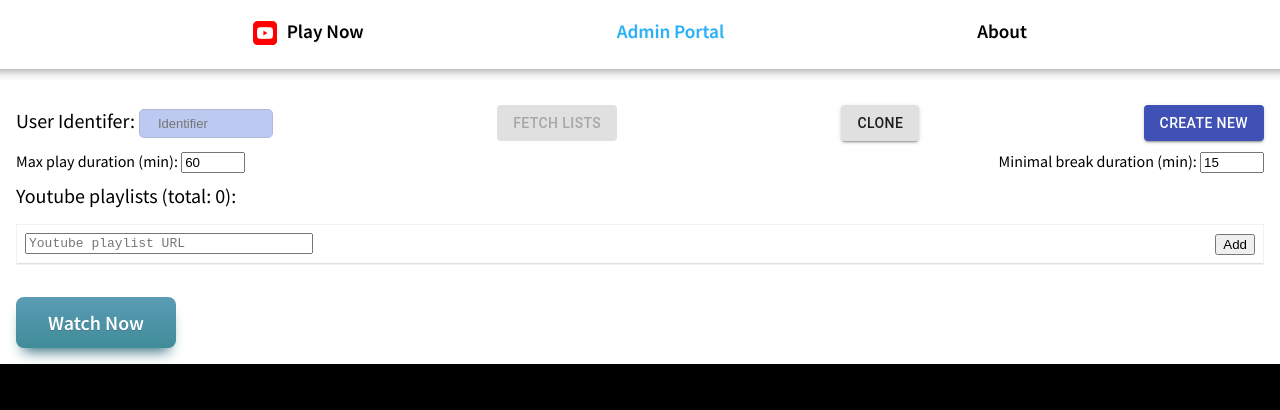
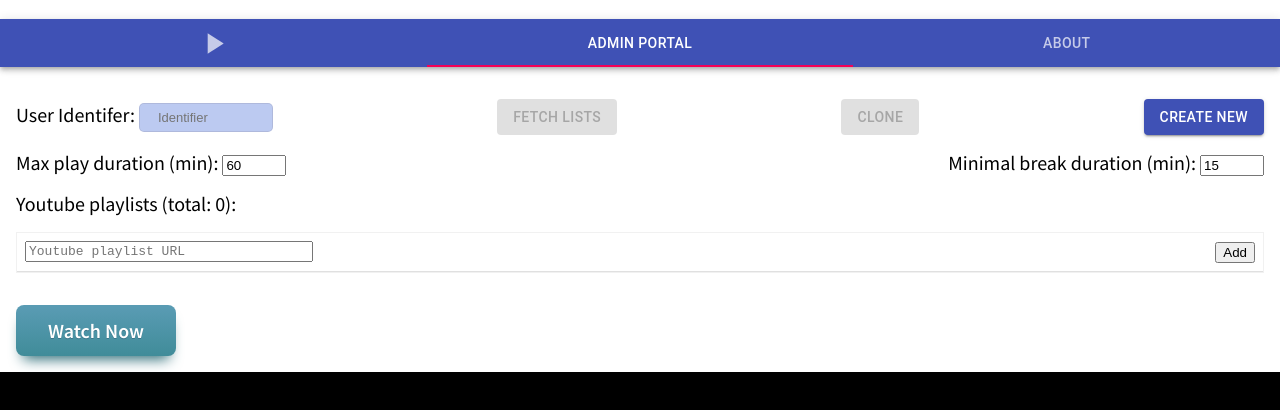
Before and after one commit to hex0cter/youtube-explicit, a React (Create React App) app: page /admin in a window 1280 px wide. Shown: the top 410 px of the page. Built offline with nearby package versions, Linux system fonts and the light colour scheme.

Commit message:
Update the menu

```diff
--- a/src/components/About/index.module.css
+++ b/src/components/About/index.module.css
@@ -74,7 +74,7 @@
 }
 
 a:visited {
-  color: #1F3A4C;
+  color: #f4f6f8;
 }
 
 a:hover {
--- a/src/components/Admin/index.js
+++ b/src/components/Admin/index.js
@@ -213,7 +213,7 @@ class Admin extends React.Component {
           <Button variant="contained" color="default" disabled={this.props.userIdentifier === ""}>Fetch lists</Button>
         </div>
         <div onClick={this.clonePlaylists}>
-          <Button variant="contained" color="default">Clone</Button>
+          <Button variant="contained" color="default" disabled={this.props.userIdentifier === ""}>Clone</Button>
         </div>
         <div onClick={this.generateNewUserIdentifier}>
           <Button variant="contained" color="primary">Create new</Button>
--- a/src/components/Admin/index.module.css
+++ b/src/components/Admin/index.module.css
@@ -112,5 +112,7 @@
   display: flex;
   flex-wrap: wrap;
   justify-content: space-between;
-  padding: 10px 0;
+  padding: 15px 0;
+  font-family: "Source Sans Pro","HelveticaNeue-Light","Helvetica Neue Light","Helvetica Neue",Helvetica,Arial,"Lucida Grande",sans-serif;
+  font-size: 20px;
 }
--- a/src/components/Menu/index.js
+++ b/src/components/Menu/index.js
@@ -1,15 +1,65 @@
 import React from 'react'
 import styles from './index.module.css'
+import Tabs from '@material-ui/core/Tabs';
+import Tab from '@material-ui/core/Tab';
+import AppBar from '@material-ui/core/AppBar';
+import PlayArrowIcon from '@material-ui/icons/PlayArrow';
+
+function a11yProps(index) {
+  return {
+    id: `nav-tab-${index}`,
+    'aria-controls': `nav-tabpanel-${index}`,
+  };
+}
+
+function LinkTab(props) {
+  return (
+    <Tab
+      component="a"
+      onClick={(event) => {
+        event.preventDefault();
+      }}
+      {...props}
+    />
+  );
+}
+
+const pages = [
+  {
+    index: 1,
+    value: "admin",
+    url: "/admin"
+  },
+  {
+    index: 2,
+    value: "about",
+    url: "/about"
+  }
+]
+
+const handleNav = (event, index) => {
+  const page = pages.filter(e => e.index === index)[0]
+  window.location = page.url
+}
 
 const Menu = (props) => {
+  const page = pages.filter(e => e.value === props.current)[0]
+  const current = page.index
+
   return(
-  <div>
-    <div className={styles.Menu}>
-        <div className={styles.Default} onClick={() => window.location = '/'}><img src='/logo192.png' alt='logo' width='24px' />Play Now</div>
-        <div className={props.current === 'admin' ? styles.Current : styles.Default} onClick={() => window.location = '/admin'}>Admin Portal</div>
-        <div className={props.current === 'about' ? styles.Current : styles.Default} onClick={() => window.location = '/about'}>About</div>
-    </div>
-    <hr className={styles.styleFive} />
+  <div className={styles.Menu}>
+    <AppBar position="static">
+        <Tabs
+          variant="fullWidth"
+          value={current}
+          onChange={handleNav}
+          aria-label="nav tabs example"
+        >
+          <LinkTab label={<PlayArrowIcon fontSize="large" />} href="/" {...a11yProps(0)} />
+          <LinkTab label="Admin portal" href="/admin" {...a11yProps(1)} />
+          <LinkTab label="About" href="/about" {...a11yProps(2)} />
+        </Tabs>
+      </AppBar>
   </div>
 )}
 
--- a/src/components/Menu/index.module.css
+++ b/src/components/Menu/index.module.css
@@ -5,10 +5,10 @@
   padding: 1em 0 .8em 0;
   display: flex;
   justify-content: space-evenly;
-  color: #0f8ccb;
-  -webkit-transition: all .05s ease;
+  color: #fff;
+  /* -webkit-transition: all .05s ease;
   transition: all .05s ease;
-  text-shadow: 1px 1px 0px #f2f2f2;
+  text-shadow: 1px 1px 0px #f2f2f2; */
   font-size: larger;
 }
 
```
